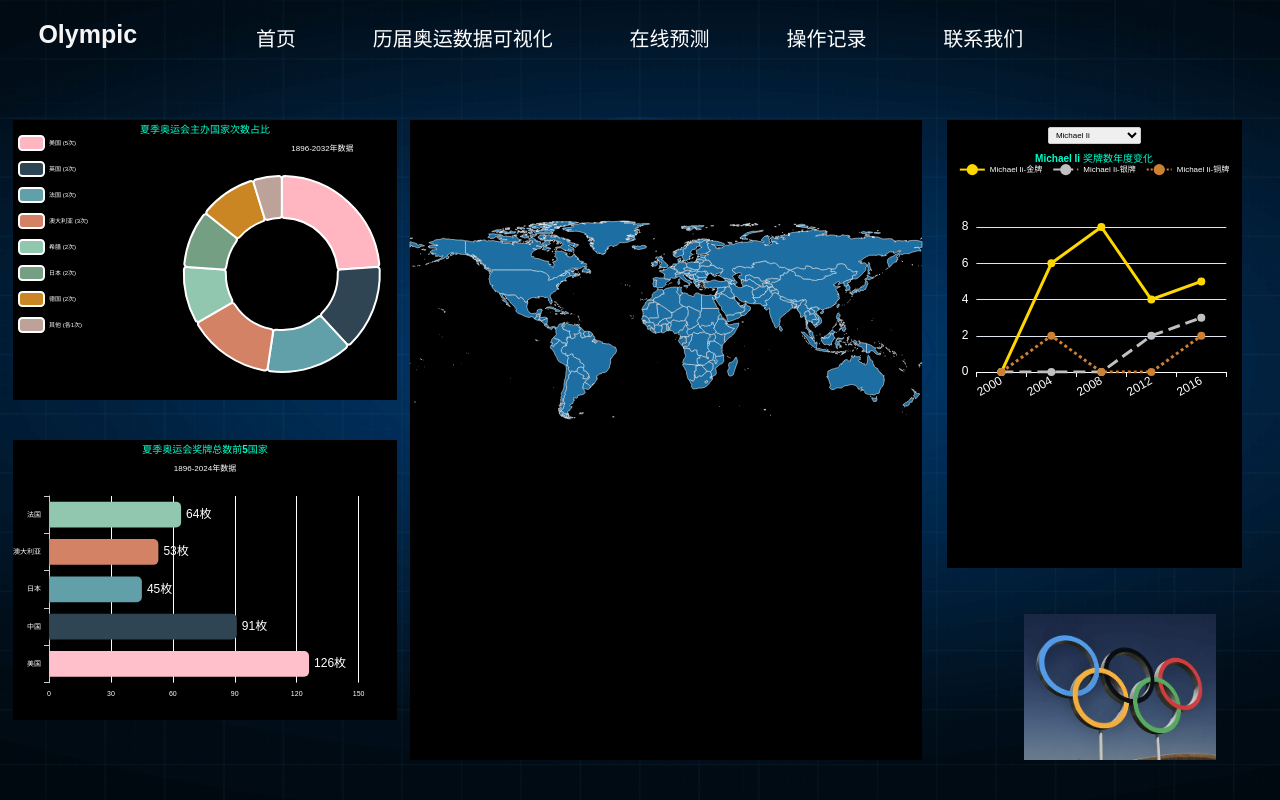
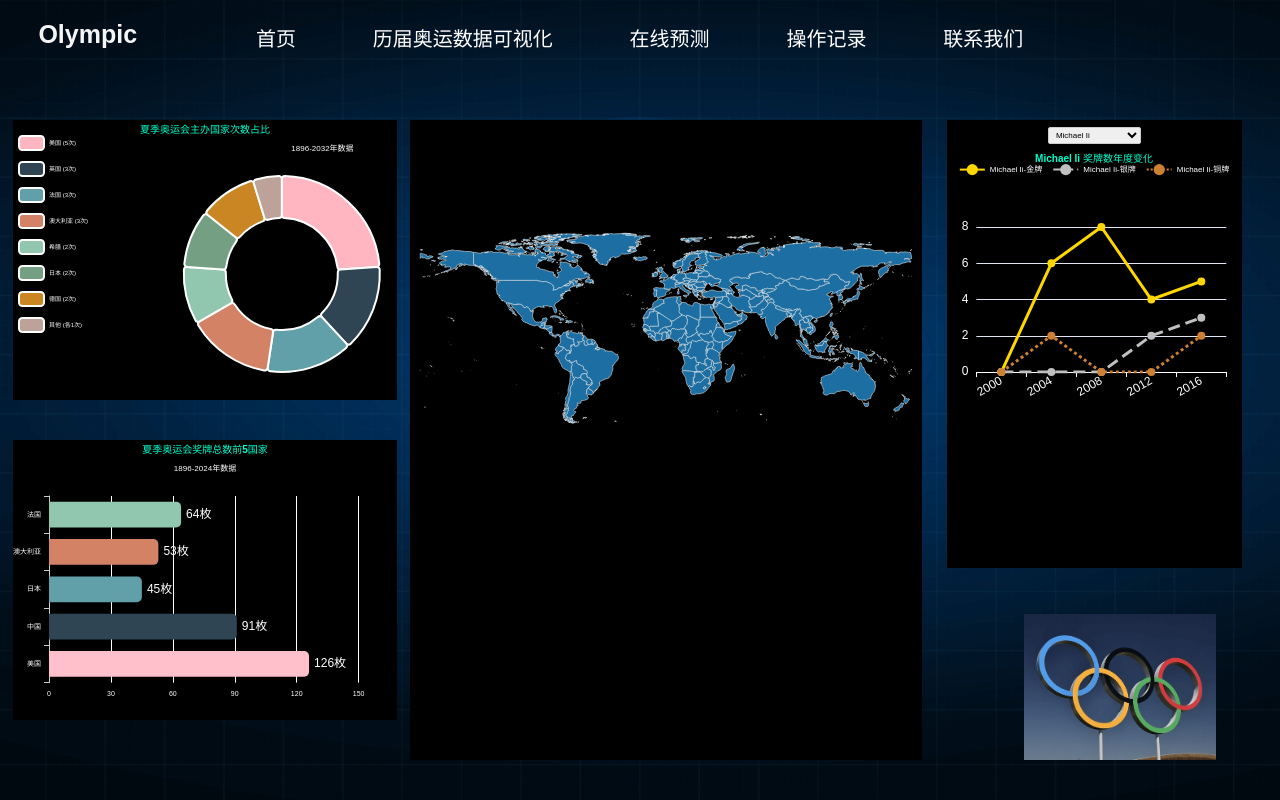
Before and after one commit to xh1y/abcdefgh, a React (Vite) app in the folder project/: page /page2 in a window 1280 px wide. Built offline with nearby package versions, Linux system fonts and the light colour scheme.

Commit message:
hope map

```diff
--- a/project/src/pages/page2/Page2.module.less
+++ b/project/src/pages/page2/Page2.module.less
@@ -89,7 +89,9 @@ background-color: black;
 width: 23vw;
 height: 56vh;
 }
-.WorldMap{
+.WorldMap {
   position: absolute;
-  left: -5vw;
+  left: 0vw;              // 去掉 -5vw，避免偏移
+  width: 100%;          // 使用整个 MedalChart 宽度
+  height: 100%;
 }
--- a/project/src/pages/page2/components/WorlMap.jsx
+++ b/project/src/pages/page2/components/WorlMap.jsx
@@ -1,8 +1,9 @@
-import React, { useEffect,useState } from 'react';
+import React, { useEffect, useState } from 'react';
 import * as echarts from 'echarts';
 
 const WorldMap = () => {
   const [countryName, setCountryName] = useState('');
+
   useEffect(() => {
     const chartDom = document.getElementById('worldMap');
     const myChart = echarts.init(chartDom);
@@ -13,7 +14,6 @@ const WorldMap = () => {
         echarts.registerMap('world', worldJson);
 
         const option = {
-
           tooltip: {
             trigger: 'item',
             formatter: '{b}',
@@ -27,20 +27,20 @@ const WorldMap = () => {
             {
               type: 'map',
               map: 'world',
-              roam: false,         // 不允许缩放或拖动
-              projection: 'none',  // 彻底禁用投影
-              aspectScale: 1,      // 宽高比为1，保持纯平面
+              roam: true, // ✅ 允许缩放和拖拽
+              aspectScale: 1,
+              center: [0, 20], // ✅ 居中位置（经度, 纬度）
+              zoom: 1.2,       // ✅ 初始缩放比例
               label: {
                 show: false,
-
               },
               itemStyle: {
-                areaColor: '#1D6FA3',   // 国家颜色
-                borderColor: '#ffffff', // 边界颜色
+                areaColor: '#1D6FA3',
+                borderColor: '#ffffff',
                 borderWidth: 0.5,
               },
               emphasis: {
-                disabled:true
+                disabled: true,
               },
               data: [
                 { name: 'China', value: 1393 },
@@ -52,6 +52,7 @@ const WorldMap = () => {
         };
 
         myChart.setOption(option);
+
         // 鼠标移动事件监听
         myChart.on('mousemove', params => {
           if (params && params.name) {
@@ -73,11 +74,12 @@ const WorldMap = () => {
     };
   }, []);
 
-  return(
+  return (
     <div>
-    <div id="worldMap" style={{ width: '50vw', height: '50vh' }} />
+      <div id="worldMap" style={{ width: '40vw', height: '50vh' }} />
       {countryName && (
-        <div style={{
+        <div
+          style={{
             position: 'absolute',
             bottom: 10,
             left: '50%',
@@ -89,12 +91,14 @@ const WorldMap = () => {
             fontSize: '14px',
             boxShadow: '0 4px 10px rgba(0, 0, 0, 0.3)',
             transition: 'all 0.3s ease-in-out',
-          pointerEvents: 'none'
-        }}>
+            pointerEvents: 'none',
+          }}
+        >
           {countryName}
         </div>
       )}
     </div>
-)};
+  );
+};
 
 export default WorldMap;
```
Lines whose indentation alone changed are shown as unchanged.
